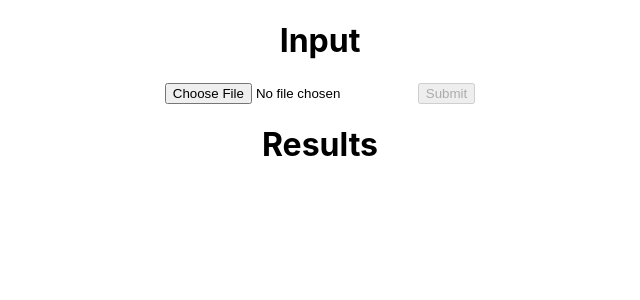
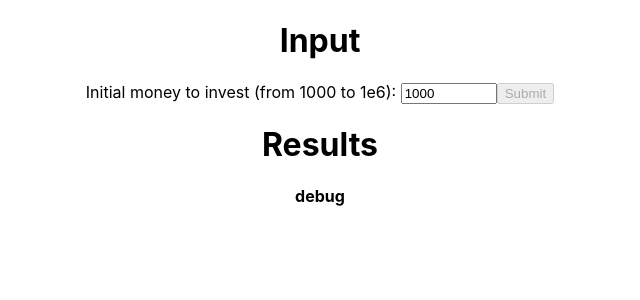
Before and after one commit to ziyuan-h/heroku-react-app, a React (Create React App) app: page / in a window 1280 px wide. Shown: the top 300 px of the page, without its empty margins (320-960 px from the left). Built offline with nearby package versions, Linux system fonts and the light colour scheme.

Commit message:
Update App.js

```diff
--- a/src/App.js
+++ b/src/App.js
@@ -17,6 +17,12 @@ function App() {
   const [outputFileData, setOutputFileData] = React.useState(''); // represented as readable data (text string)
   const [buttonDisable, setButtonDisable] = React.useState(true);
   const [buttonText, setButtonText] = React.useState('Submit');
+
+  // my modification
+  const [initialMoney, setInitialMoney] = React.useState(1000);
+
+  // debug use
+  const [textBox, setTextBox] = React.useState("debug");
 
   // convert file to bytes data
   const convertFileToBytes = (inputFile) => {
@@ -65,7 +71,7 @@ function App() {
 
     // make POST request
     console.log('making POST request...');
-    fetch('https://meplylqvoe.execute-api.us-east-1.amazonaws.com/prod/', {
+    fetch('<api-url>', {
       method: 'POST',
       headers: { "Content-Type": "application/json", "Accept": "text/plain" },
       body: JSON.stringify({ "image": inputFileData })
@@ -100,7 +106,13 @@ function App() {
       <div className="Input">
         <h1>Input</h1>
         <form onSubmit={handleSubmit}>
-          <input type="file" accept=".png" onChange={handleChange} />
+          <label for="initial_money">Initial money to invest (from 1000 to 1e6): </label>
+          <input id="initial_money" type="number" value={initialMoney}
+              min="1000" max="1000000" step="100" required
+              placeholder="Float between 1e3 and 1e6"
+              onChange={setInitialMoney}/>
+          <span class="validity"></span>
+          {/* <input type="file" accept=".png" onChange={handleChange} /> */}
           <button type="submit" disabled={buttonDisable}>{buttonText}</button>
         </form>
       </div>
@@ -108,6 +120,11 @@ function App() {
         <h1>Results</h1>
         <p>{outputFileData}</p>
       </div>
+      <div className="Debug_Report">
+        <b>
+          {textBox}
+        </b>
+      </div>
     </div>
   );
 }
```
